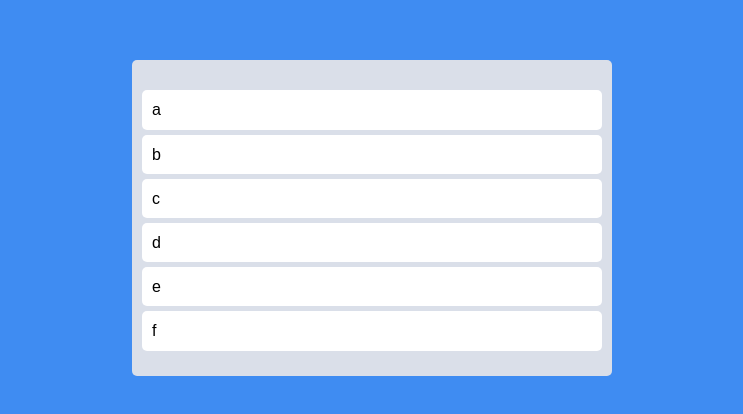
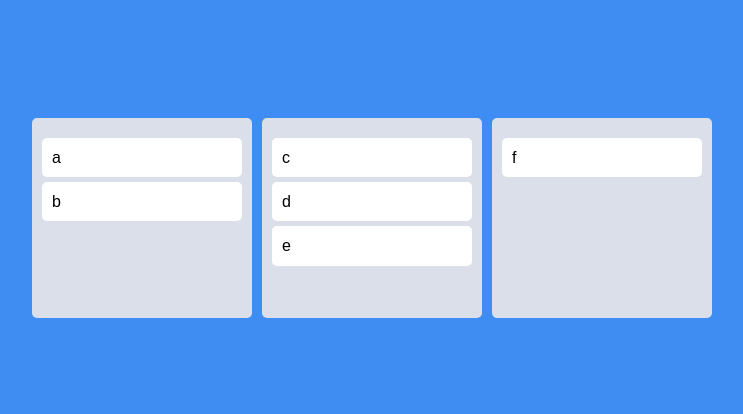
Before and after one commit to hhshhhskk/ToDoList, a React (Create React App) app: page / in a window 1280 px wide. Shown: the part 182-596 px from the top of the page, without its empty margins (268-1011 px from the left). Built offline with nearby package versions, Linux system fonts and the light colour scheme.

Commit message:
Multi Boards

```diff
--- a/src/App.tsx
+++ b/src/App.tsx
@@ -1,18 +1,12 @@
-import React from "react";
-import {
-  DragDropContext,
-  Droppable,
-  Draggable,
-  DropResult,
-} from "react-beautiful-dnd";
+import { DragDropContext, DropResult } from "react-beautiful-dnd";
 import { useRecoilState } from "recoil";
 import styled from "styled-components";
 import { toDoState } from "./atoms";
-import DragabbleCard from "./components/DragabbleCard";
+import Board from "./components/Board";
 
 const Wrapper = styled.div`
   display: flex;
-  max-width: 480px;
+  max-width: 680px;
   width: 100%;
   margin: 0 auto;
   justify-content: center;
@@ -23,41 +17,27 @@
 const Boards = styled.div`
   display: grid;
   width: 100%;
-  grid-template-columns: repeat(1, 1fr);
-`;
-
-const Board = styled.div`
-  padding: 20px 10px;
-  padding-top: 30px;
-  background-color: ${(props) => props.theme.boardColor};
-  border-radius: 5px;
-  min-height: 200px;
+  gap: 10px;
+  grid-template-columns: repeat(3, 1fr);
 `;
 
 function App() {
   const [toDos, setToDos] = useRecoilState(toDoState);
   const onDragEnd = ({ draggableId, destination, source }: DropResult) => {
     if (!destination) return;
-    setToDos((oldToDos) => {
-      const toDosCopy = [...oldToDos];
-      toDosCopy.splice(destination?.index, 0, draggableId);
-      return toDosCopy;
-    });
+    // setToDos((oldToDos) => {
+    //   const toDosCopy = [...oldToDos];
+    //   toDosCopy.splice(destination?.index, 0, draggableId);
+    //   return toDosCopy;
+    // });
   };
   return (
     <DragDropContext onDragEnd={onDragEnd}>
      <Wrapper>
         <Boards>
-          <Droppable droppableId="one">
-            {(magic) => (
-              <Board ref={magic.innerRef} {...magic.droppableProps}>
-                {toDos.map((toDo, index) => (
-                  <DragabbleCard key={toDo} index={index} toDo={toDo} />
-                ))}
-                {magic.placeholder}
-              </Board>
-            )}
-          </Droppable>
+          {Object.keys(toDos).map((boardId) => (
+            <Board boardId={boardId} key={boardId} toDos={toDos[boardId]} />
+          ))}
         </Boards>
       </Wrapper>
   </DragDropContext>
--- a/src/atoms.tsx
+++ b/src/atoms.tsx
@@ -1,6 +1,14 @@
 import { atom } from "recoil";
 
-export const toDoState = atom({
+interface IToDoState {
+    [key: string]: string[];
+  }
+
+export const toDoState = atom<IToDoState>({
     key: "toDo",
-    default: ["a", "b", "c", "d", "e", "f"],
+    default: {
+        to_do: ["a", "b"],
+        doing: ["c", "d", "e"],
+        done: ["f"],
+      },
   });
--- /dev/null
+++ b/src/components/Board.tsx
@@ -0,0 +1,31 @@
+import { Droppable } from "react-beautiful-dnd";
+import styled from "styled-components";
+import DragabbleCard from "./DragabbleCard";
+
+const Wrapper = styled.div`
+  padding: 20px 10px;
+  background-color: ${(props) => props.theme.boardColor};
+  border-radius: 5px;
+  min-height: 200px;
+`;
+
+interface IBoardProps {
+  toDos: string[];
+  boardId: string;
+}
+
+function Board({ toDos, boardId }: IBoardProps) {
+  return (
+    <Droppable droppableId={boardId}>
+      {(magic) => (
+        <Wrapper ref={magic.innerRef} {...magic.droppableProps}>
+          {toDos.map((toDo, index) => (
+            <DragabbleCard key={toDo} index={index} toDo={toDo} />
+          ))}
+          {magic.placeholder}
+        </Wrapper>
+      )}
+    </Droppable>
+  );
+}
+export default Board;
--- a/src/components/DragabbleCard.tsx
+++ b/src/components/DragabbleCard.tsx
@@ -15,9 +15,8 @@
 }
 
 function DragabbleCard({ toDo, index }: IDragabbleCardProps) {
-  console.log(toDo, "has been rendered");
   return (
-    <Draggable key={toDo} draggableId={toDo} index={index}>
+    <Draggable draggableId={toDo} index={index}>
       {(magic) => (
         <Card
           ref={magic.innerRef}
```
